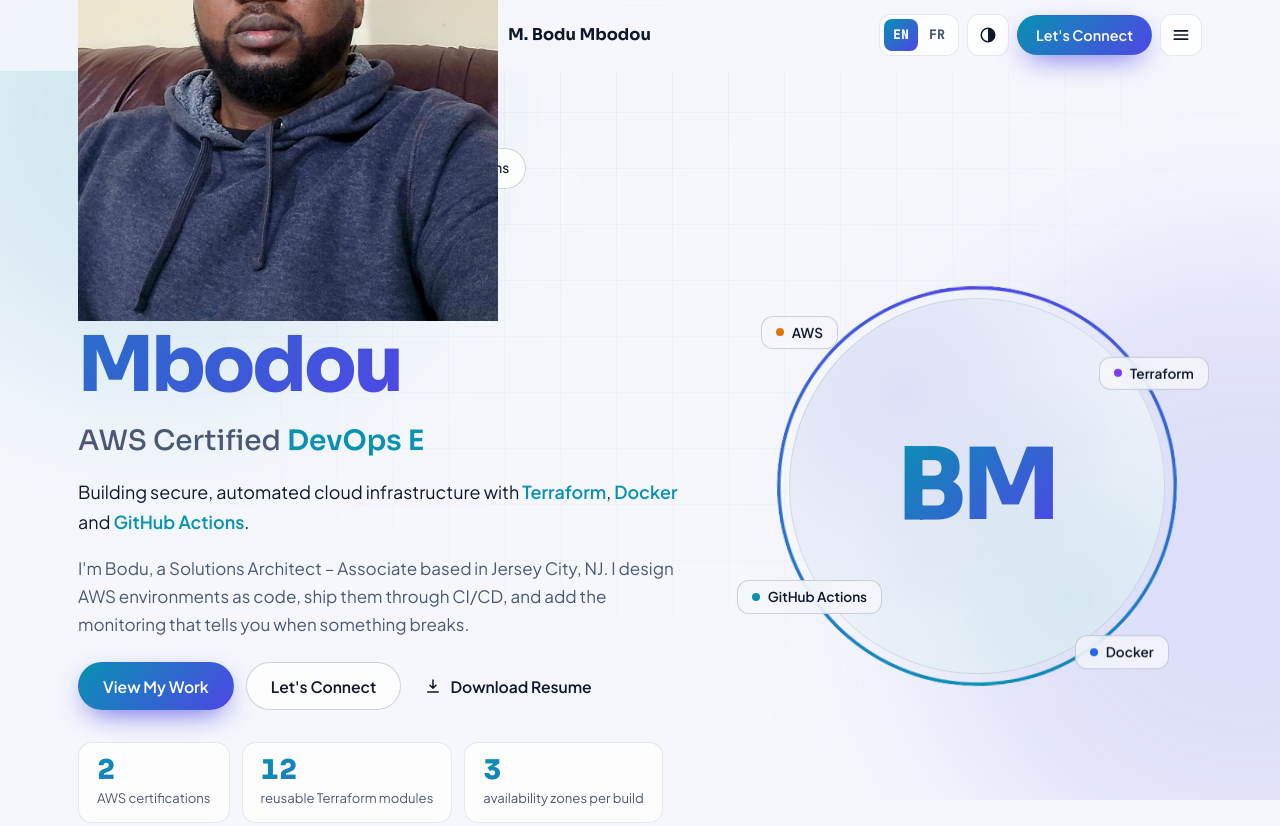
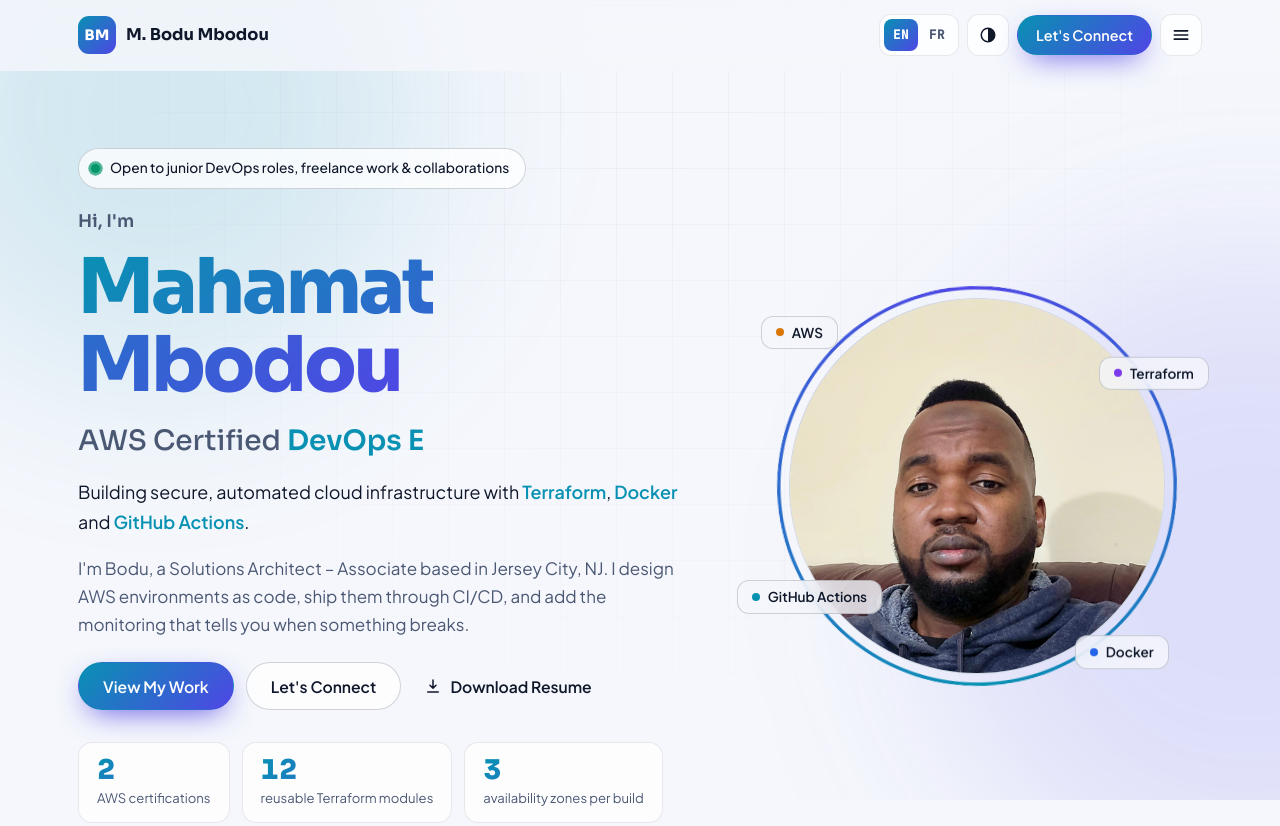
Before and after one commit to mahamatmbodou33/portfolio-site, a plain HTML site: page site/index.html in a window 1280 px wide. Shown: the top 826 px of the page. Drawn offline with Linux system fonts and the light colour scheme.

Commit message:
Fix resume and photo file names

```diff
--- a/site/index.html
+++ b/site/index.html
@@ -46,8 +46,8 @@
   <header class="nav" id="nav">
     <div class="wrap nav__inner">
       <a aria-label="Mahamat Mbodou, home" class="logo" href="#home">
-        <!-- <span aria-hidden="true" class="logo__mark">BM</span> -->
-         <img src="/assets/img/my-pic.jpg" alt="Portrait of Mahamat Mbodou" width="420" height="420">
+        <span aria-hidden="true" class="logo__mark">BM</span>
+
         <span class="logo__text">M. Bodu Mbodou</span>
       </a>
       <nav aria-label="Main" class="nav__links" id="nav-links">
@@ -123,7 +123,7 @@
             <div class="avatar__photo">
               <!-- REPLACE: add your headshot at assets/img/headshot.jpg, then swap the span below for:
                <img src="/assets/img/headshot.jpg" alt="Portrait of Mahamat Mbodou" width="420" height="420"> -->
-              <span aria-hidden="true" class="avatar__initials">BM</span>
+              <img src="/assets/img/headshot.jpg" alt="Portrait of Mahamat Mbodou" width="420" height="420">
             </div>
             <span class="float-chip float-chip--a"><i aria-hidden="true"
                 class="chip-dot chip-dot--orange"></i>AWS</span>
```
Also changed, not shown: site/assets/img/headshot.jpg (renamed from site/assets/img/my-pic.jpg), 2 other files.
